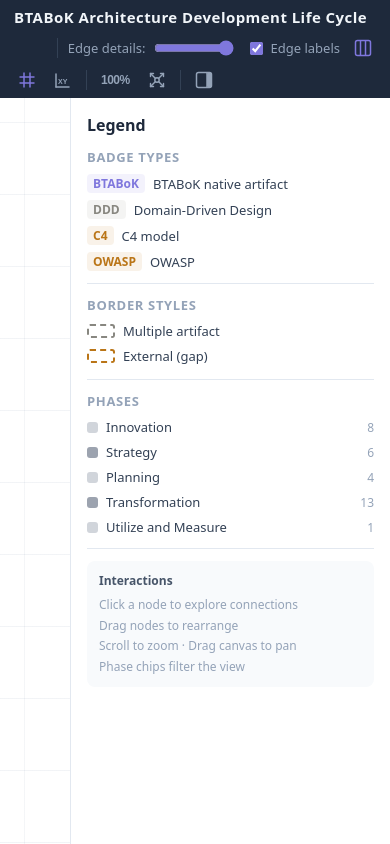
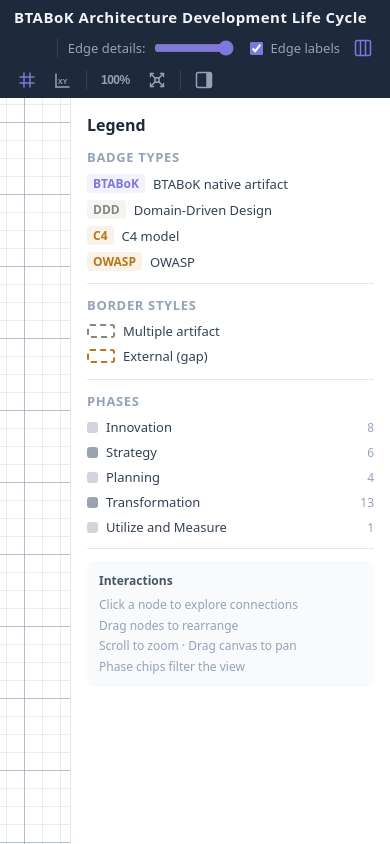
Before and after one commit to hza/btabok-adlc, a React (Vite) app: page / in a window 390 px wide. Built offline with nearby package versions, Linux system fonts and the light colour scheme.

Commit message:
feat: update grid styling in App component for improved visual clarity and responsiveness

```diff
--- a/src/App.tsx
+++ b/src/App.tsx
@@ -110,26 +110,26 @@ export default function App() {
   );
 
   const infiniteGridStyle = useMemo(() => {
-    const gridStep20  = 20 * scale;
-    const gridStep100 = 100 * scale;
-    const gridOffX20  = ((pan.x % gridStep20)  + gridStep20)  % gridStep20;
-    const gridOffY20  = ((pan.y % gridStep20)  + gridStep20)  % gridStep20;
-    const gridOffX100 = ((pan.x % gridStep100) + gridStep100) % gridStep100;
-    const gridOffY100 = ((pan.y % gridStep100) + gridStep100) % gridStep100;
+    const minor = 25 * scale;
+    const major = 100 * scale;
+    const offXMinor = ((pan.x % minor) + minor) % minor;
+    const offYMinor = ((pan.y % minor) + minor) % minor;
+    const offXMajor = ((pan.x % major) + major) % major;
+    const offYMajor = ((pan.y % major) + major) % major;
     return {
       backgroundImage: [
-        'linear-gradient(rgba(203,213,225,0.35) 0.35px, transparent 0.35px)',
-        'linear-gradient(90deg, rgba(203,213,225,0.35) 0.35px, transparent 0.35px)',
-        'linear-gradient(rgba(148,163,184,0.12) 0.6px, transparent 0.6px)',
-        'linear-gradient(90deg, rgba(148,163,184,0.1) 0.6px, transparent 0.6px)',
+        'linear-gradient(rgba(140,150,170,0.55) 1px, transparent 1px)',
+        'linear-gradient(90deg, rgba(140,150,170,0.55) 1px, transparent 1px)',
+        'linear-gradient(rgba(200,210,225,0.4) 1px, transparent 1px)',
+        'linear-gradient(90deg, rgba(200,210,225,0.4) 1px, transparent 1px)',
       ].join(','),
       backgroundSize: [
-        `${gridStep20}px ${gridStep20}px`, `${gridStep20}px ${gridStep20}px`,
-        `${gridStep100}px ${gridStep100}px`, `${gridStep100}px ${gridStep100}px`,
+        `${major}px ${major}px`, `${major}px ${major}px`,
+        `${minor}px ${minor}px`, `${minor}px ${minor}px`,
       ].join(','),
       backgroundPosition: [
-        `${gridOffX20}px ${gridOffY20}px`, `${gridOffX20}px ${gridOffY20}px`,
-        `${gridOffX100}px ${gridOffY100}px`, `${gridOffX100}px ${gridOffY100}px`,
+        `${offXMajor}px ${offYMajor}px`, `${offXMajor}px ${offYMajor}px`,
+        `${offXMinor}px ${offYMinor}px`, `${offXMinor}px ${offYMinor}px`,
       ].join(','),
     };
   }, [pan.x, pan.y, scale]);
```
